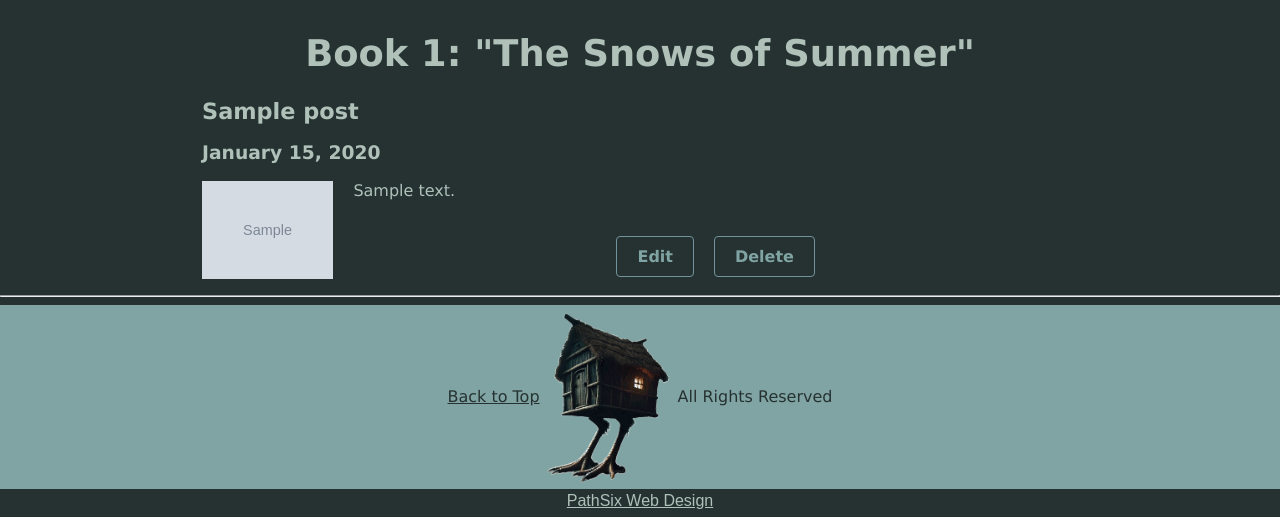
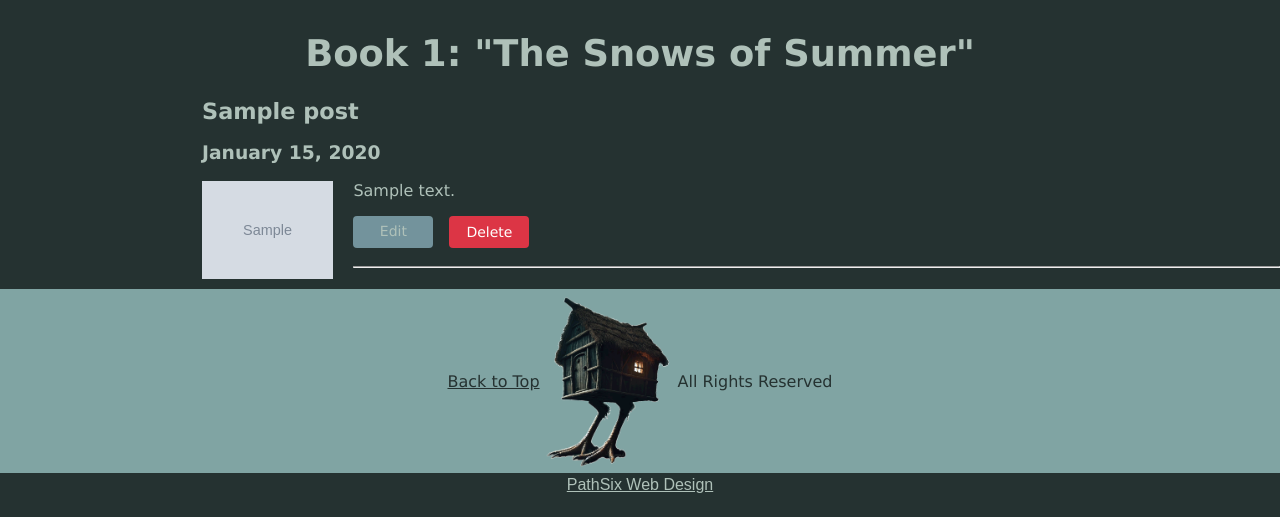
Before and after one commit to boonewh/pathsixgames, a Flask app: page /book1 in a window 1280 px wide. Shown: the part 52-569 px from the top of the page. Run offline with Flask 3, Linux system fonts and the light colour scheme; a user stored in the database is signed in; tables that the repository leaves empty hold one stand-in row (values such as "Sample post"); grey boxes marked "Sample" are stand-in pictures.

Commit message:
add functionality to the delete button and restyled the edit and delete buttons

```diff
--- a/pathsixgames/routes.py
+++ b/pathsixgames/routes.py
@@ -178,3 +178,25 @@ def update_post(post_id):
         post_form.content.data = post.content
 
     return render_template('post_form.html', post_form=post_form, post=post)
+
+@app.route('/post/<int:post_id>/delete', methods=['POST'])
+@login_required
+def delete_post(post_id):
+    post = Post.query.get_or_404(post_id)
+
+    # Ensure only the author can delete the post
+    if post.author != current_user:
+        abort(403)  # Forbidden
+
+    # If there's an associated image, delete it from the filesystem
+    if post.image:
+        image_path = os.path.join(current_app.root_path, 'static/images', post.image)
+        if os.path.exists(image_path):
+            os.remove(image_path)
+
+    # Delete the post from the database
+    db.session.delete(post)
+    db.session.commit()
+
+    flash('Post deleted successfully!', 'success')
+    return redirect(url_for('book1'))
--- a/pathsixgames/static/css/main.css
+++ b/pathsixgames/static/css/main.css
@@ -386,27 +386,88 @@ input[type="number"] {
 /* Style the container for links */
 .adminLinks {
   display: flex;
-  justify-content: center;
-  gap: 20px; /* Space between the buttons */
-  padding-top: 20px;
+  gap: 10px; /* Adds spacing between buttons */
+  margin-top: 10px;
 }
 
-/* Style the buttons (links) */
-.adminLinks .btn-link {
-  color: var(--secondary);
+.adminLinks form {
+  display: inline-block;
+  margin: 0;
+}
+
+.btn-link {
+  display: inline-block;
+  padding: 8px 16px;
+  border: 1px solid #ccc;
+  background-color: #222;
+  color: #fff;
+  text-align: center;
   text-decoration: none;
   font-weight: bold;
-  padding: 10px 20px;
-  border: 1px solid var(--accent);
-  border-radius: 4px;
-  background-color: var(--primary);
+  cursor: pointer;
+  border-radius: 5px;
+  transition: background-color 0.3s ease;
 }
 
-/* Hover effect for buttons */
-.adminLinks .btn-link:hover {
-  color: var(--primary);
-  background-color: var(--secondary);
-  border-color: var(--secondary);
+.btn-link:hover {
+  background-color: #444;
+}
+
+.btn-delete {
+  background-color: #8b0000; /* Dark red for delete */
+  border-color: #600000;
+  font-style: italic;
+}
+
+.btn-delete:hover {
+  background-color: #b30000;
+}
+
+.admin-actions {
+  display: flex;
+  gap: 1rem;
+  align-items: center;
+}
+
+/* First, reset ALL properties to ensure no inheritance issues */
+.admin-edit,
+.admin-delete {
+  all: unset; /* This resets all properties to their initial value */
+
+  /* Now explicitly set what we want */
+  display: inline-flex; /* Changed to inline-flex for better alignment */
+  justify-content: center;
+  align-items: center;
+  padding: 8px 16px;
+  border-radius: 4px;
+  font-size: 14px;
+  cursor: pointer;
+  min-width: 80px;
+  height: 32px;
+  box-sizing: border-box;
+}
+
+.admin-edit {
+  background-color: var(--accent);
+  color: var(--text);
+}
+
+.admin-delete {
+  background-color: #dc3545;
+  color: white;
+}
+
+.admin-actions form {
+  margin: 0;
+  padding: 0;
+  line-height: 0; /* Remove any line-height influence */
+}
+
+/* Target button element specifically */
+.admin-actions button {
+  margin: 0;
+  padding: 8px 16px;
+  line-height: 1;
 }
 
 /* footer styles */
--- a/pathsixgames/templates/RoW_book1.html
+++ b/pathsixgames/templates/RoW_book1.html
@@ -23,9 +23,11 @@
             {% endfor %}
 
             {% if current_user.is_authenticated %}
-                <div class="adminLinks">
-                    <a href="{{ url_for('update_post', post_id=post.id) }}" class="btn-link">Edit</a>
-                    <a href="{{ url_for('update_post', post_id=post.id) }}" class="btn-link">Delete</a>
+                <div class="admin-actions">
+                    <a href="{{ url_for('update_post', post_id=post.id) }}" class="admin-edit">Edit</a>
+                    <form action="{{ url_for('delete_post', post_id=post.id) }}" method="POST" onsubmit="return confirm('Are you sure you want to delete this post?');">
+                        <button type="submit" class="admin-delete">Delete</button>
+                    </form>
                 </div>
             {% endif %}
         </article>
```
Also changed, not shown: pathsixgames/static/images/aigers_kiss.jpg (deleted).
